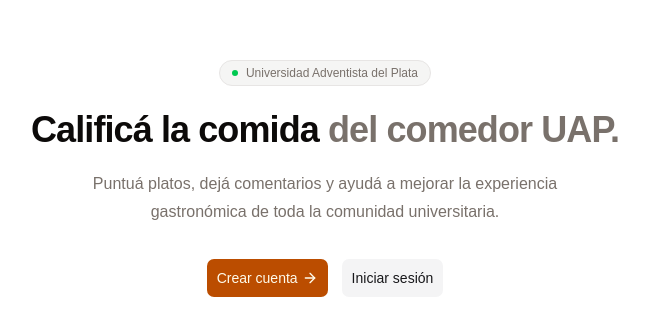
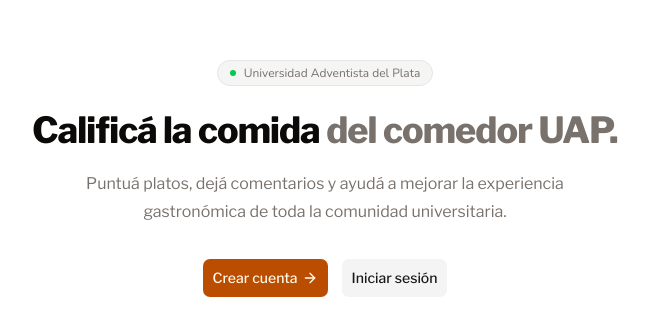
Before and after one commit to xsky13/crud_progra_3, a React (Vite) app in the folder frontend/: page / in a window 1280 px wide. Shown: the part 181-516 px from the top of the page, without its empty margins (315-964 px from the left). Built offline with nearby package versions, Linux system fonts and the light colour scheme.

Commit message:
minor fix and visual changes again

```diff
--- a/frontend/index.html
+++ b/frontend/index.html
@@ -5,6 +5,12 @@
         <link rel="icon" type="image/svg+xml" href="/favicon.png" />
         <meta name="viewport" content="width=device-width, initial-scale=1.0" />
         <title>Ranking comidas</title>
+        <link rel="preconnect" href="https://fonts.googleapis.com" />
+        <link rel="preconnect" href="https://fonts.gstatic.com" crossorigin />
+        <link
+            href="https://fonts.googleapis.com/css2?family=Libre+Franklin:ital,wght@0,100..900;1,100..900&family=Mulish:ital,wght@0,200..1000;1,200..1000&family=Nunito:ital,wght@0,200..1000;1,200..1000&display=swap"
+            rel="stylesheet"
+        />
     </head>
 
     <body>
--- a/frontend/src/components/FoodCard.tsx
+++ b/frontend/src/components/FoodCard.tsx
@@ -97,7 +97,7 @@
     };
 
     return (
-        <Card className=" w-full max-w-sm pt-0">
+        <Card className="rounded-sm w-full max-w-sm pt-0">
             <img
                 src={comida.img_url}
                 alt="Event cover"
--- a/frontend/src/components/Views/AdminHomeView.tsx
+++ b/frontend/src/components/Views/AdminHomeView.tsx
@@ -130,11 +130,7 @@
                     {comidas.length != 0 ? (
                         <div className="grid grid-cols-3 gap-10">
                             {comidas.map((comida, i) => (
-                                <FoodCard
-                                    key={i}
-                                    comida={comida}
-                                    userRole={user.rol}
-                                />
+                                <FoodCard key={i} comida={comida} />
                             ))}
                         </div>
                     ) : (
--- a/frontend/src/components/ui/card.tsx
+++ b/frontend/src/components/ui/card.tsx
@@ -1,6 +1,6 @@
-import * as React from "react"
+import * as React from "react";
 
-import { cn } from "@/lib/utils"
+import { cn } from "@/lib/utils";
 
 function Card({
     className,
@@ -12,12 +12,12 @@
             data-slot="card"
             data-size={size}
             className={cn(
-        "group/card flex flex-col gap-6 overflow-hidden rounded-xl bg-card py-6 text-sm text-card-foreground shadow-xs ring-1 ring-foreground/10 has-[>img:first-child]:pt-0 data-[size=sm]:gap-4 data-[size=sm]:py-4 *:[img:first-child]:rounded-t-xl *:[img:last-child]:rounded-b-xl",
-        className
+                "group/card flex flex-col gap-6 overflow-hidden rounded-sm bg-card py-6 text-sm text-card-foreground shadow-xs ring-1 ring-foreground/10 has-[>img:first-child]:pt-0 data-[size=sm]:gap-4 data-[size=sm]:py-4 *:[img:first-child]:rounded-t-md *:[img:last-child]:rounded-b-md",
+                className,
             )}
             {...props}
         />
-  )
+    );
 }
 
 function CardHeader({ className, ...props }: React.ComponentProps<"div">) {
@@ -26,11 +26,11 @@
             data-slot="card-header"
             className={cn(
                 "group/card-header @container/card-header grid auto-rows-min items-start gap-1 rounded-t-xl px-6 group-data-[size=sm]/card:px-4 has-data-[slot=card-action]:grid-cols-[1fr_auto] has-data-[slot=card-description]:grid-rows-[auto_auto] [.border-b]:pb-6 group-data-[size=sm]/card:[.border-b]:pb-4",
-        className
+                className,
             )}
             {...props}
         />
-  )
+    );
 }
 
 function CardTitle({ className, ...props }: React.ComponentProps<"div">) {
@@ -39,11 +39,11 @@
             data-slot="card-title"
             className={cn(
                 "font-heading text-base leading-normal font-medium group-data-[size=sm]/card:text-sm",
-        className
+                className,
             )}
             {...props}
         />
-  )
+    );
 }
 
 function CardDescription({ className, ...props }: React.ComponentProps<"div">) {
@@ -53,7 +53,7 @@
             className={cn("text-sm text-muted-foreground", className)}
             {...props}
         />
-  )
+    );
 }
 
 function CardAction({ className, ...props }: React.ComponentProps<"div">) {
@@ -62,11 +62,11 @@
             data-slot="card-action"
             className={cn(
                 "col-start-2 row-span-2 row-start-1 self-start justify-self-end",
-        className
+                className,
             )}
             {...props}
         />
-  )
+    );
 }
 
 function CardContent({ className, ...props }: React.ComponentProps<"div">) {
@@ -76,7 +76,7 @@
             className={cn("px-6 group-data-[size=sm]/card:px-4", className)}
             {...props}
         />
-  )
+    );
 }
 
 function CardFooter({ className, ...props }: React.ComponentProps<"div">) {
@@ -85,11 +85,11 @@
             data-slot="card-footer"
             className={cn(
                 "flex items-center rounded-b-xl px-6 group-data-[size=sm]/card:px-4 [.border-t]:pt-6 group-data-[size=sm]/card:[.border-t]:pt-4",
-        className
+                className,
             )}
             {...props}
         />
-  )
+    );
 }
 
 export {
@@ -100,4 +100,4 @@
     CardAction,
     CardDescription,
     CardContent,
-}
+};
--- a/frontend/src/index.css
+++ b/frontend/src/index.css
@@ -9,11 +9,6 @@
 
 /** TYPOGRAPHY */
 
-html,
-body {
-    font-family: var(--font-sans);
-}
-
 h1 {
     @apply text-4xl font-extrabold tracking-tight text-balance;
 }
@@ -23,7 +18,7 @@
 }
 
 h3 {
-    @apply text-2xl font-semibold tracking-tight text-balance;
+    @apply text-2xl font-bold tracking-tight text-balance;
 }
 
 h4 {
@@ -50,6 +45,18 @@
     @apply text-sm leading-none;
 }
 
+.text-xs {
+    font-family: "Nunito", sans-serif;
+}
+
+input {
+    @apply font-semibold tracking-wide;
+}
+
+input[type="password"] {
+    @apply tracking-[.2rem] font-black;
+}
+
 .muted {
     @extend .small;
     @apply text-muted-foreground;
@@ -60,8 +67,10 @@
 */
 
 @theme inline {
-    --font-heading: var(--font-sans);
-    --font-sans: "Public Sans Variable", sans-serif;
+    --font-heading: "Libre Franklin", sans-serif;
+    /*--font-sans: "Public Sans Variable", sans-serif;*/
+    --font-sans: "Libre Franklin", sans-serif;
+    --font-serif: "Libre Franklin", sans-serif;
     --color-sidebar-ring: var(--sidebar-ring);
     --color-sidebar-border: var(--sidebar-border);
     --color-sidebar-accent-foreground: var(--sidebar-accent-foreground);
```
Lines whose indentation alone changed are shown as unchanged.
